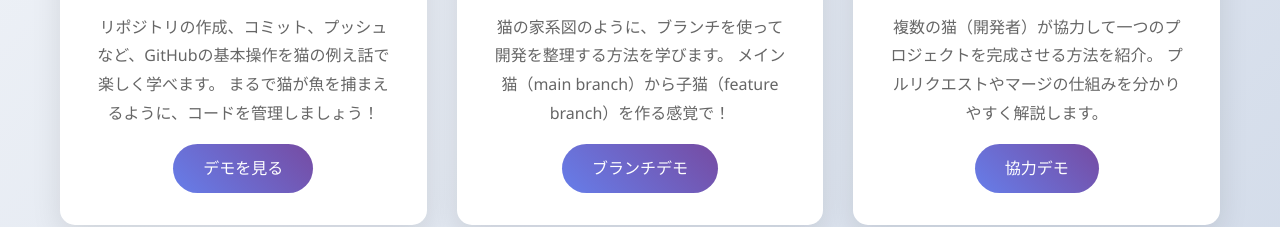
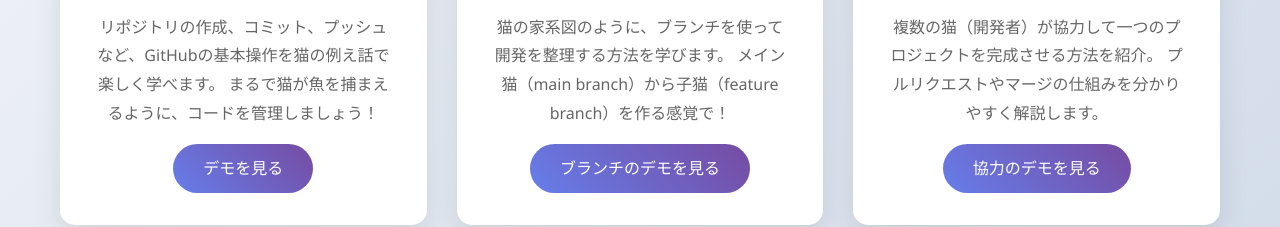
Before and after one commit to Northern-Script/teamgitdemo, a plain HTML site: page index.html in a window 1280 px wide. Shown: the part 596-823 px from the top of the page. Drawn offline with Linux system fonts and the light colour scheme.

Commit message:
デモリンクのラベルの変更

```diff
--- a/index.html
+++ b/index.html
@@ -52,7 +52,7 @@
                         猫の家系図のように、ブランチを使って開発を整理する方法を学びます。
                         メイン猫（main branch）から子猫（feature branch）を作る感覚で！
                     </p>
-                    <a href="#" class="btn demo-btn">ブランチデモ</a>
+                    <a href="#" class="btn demo-btn">ブランチのデモを見る</a>
                 </div>
 
                 <div class="card">
@@ -62,7 +62,7 @@
                         複数の猫（開発者）が協力して一つのプロジェクトを完成させる方法を紹介。
                         プルリクエストやマージの仕組みを分かりやすく解説します。
                     </p>
-                    <a href="#" class="btn demo-btn">協力デモ</a>
+                    <a href="#" class="btn demo-btn">協力のデモを見る</a>
                 </div>
 
                 <div class="card">
```
